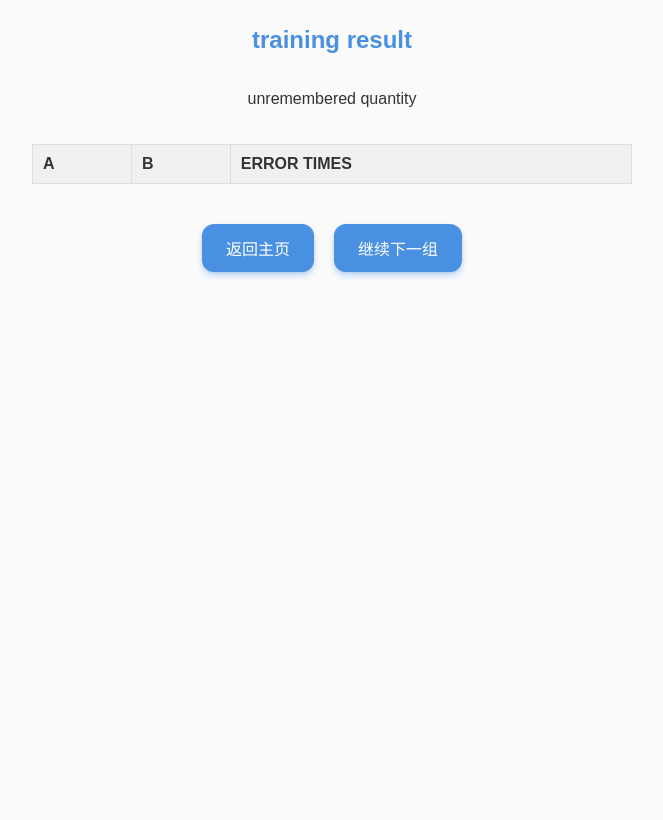
After one commit to zzy1099207684/ListeningLanguage, a Flask app: page /mixed_training_finish in a window 1280 px wide. The commit adds this page. Shown: the whole page, without its empty margins (308-971 px from the left). Run offline with Flask 3, Linux system fonts and the light colour scheme; lists and menus that the app fills with data are empty.

Commit message:
1. add new combined training function 2. renew layout 3. Chinese change to English.

```diff
--- a/app.py
+++ b/app.py
@@ -1,6 +1,6 @@
 # app.py
 
-from flask import Flask, render_template, request, jsonify, send_from_directory, session, Response
+from flask import Flask, render_template, request, jsonify, send_from_directory, session, Response, redirect, url_for
 from flask_session import Session
 from gtts import gTTS
 import tempfile
@@ -19,45 +19,37 @@ app = Flask(__name__)
 app.register_blueprint(edit_file_blueprint, url_prefix='/file')
 
 # 配置 Flask-Session
-app.config['SESSION_TYPE'] = 'filesystem'  # 使用文件系统存储会话数据
-app.config['SESSION_FILE_DIR'] = os.path.join(tempfile.gettempdir(), 'flask_sessions')  # 会话文件存储目录
+app.config['SESSION_TYPE'] = 'filesystem'
+app.config['SESSION_FILE_DIR'] = os.path.join(tempfile.gettempdir(), 'flask_sessions')
 app.config['SESSION_PERMANENT'] = False
-app.config['SECRET_KEY'] = 'safe_safe_safe'  # 替换为您的密钥
+app.config['SECRET_KEY'] = 'safe_safe_safe'
 
-# 初始化 Session
 Session(app)
 
-# 文本文件路径
 TEXT_FILE_PATH = 'store.txt'
 
-# 读取文本文件
+
 def read_text_file(file_path):
     if not os.path.exists(file_path):
         return []
     with open(file_path, 'r', encoding='utf-8') as file:
         lines = file.readlines()
-    # **修改**：跳过空行
     return [line.strip() for line in lines if line.strip()]
+
 
 lines = read_text_file(TEXT_FILE_PATH)
 total_lines = len(lines)
 
-# 存储临时文件列表
 temp_files = []
-
-# 临时音频文件存储根目录
 AUDIO_ROOT_DIR = os.path.join(tempfile.gettempdir(), 'flask_audio')
 os.makedirs(AUDIO_ROOT_DIR, exist_ok=True)
-
-# 持久化音频文件存储目录
 AUDIO_PERSISTENT_DIR = 'audio_files'
 os.makedirs(AUDIO_PERSISTENT_DIR, exist_ok=True)
 
-# 翻译存储文件路径
 TRANSLATIONS_FILE_PATH = 'translations.json'
 translations_lock = threading.Lock()
 
-# 加载已存在的翻译
+
 def load_translations():
     if os.path.exists(TRANSLATIONS_FILE_PATH):
         with open(TRANSLATIONS_FILE_PATH, 'r', encoding='utf-8') as f:
@@ -65,9 +57,10 @@ def load_translations():
     else:
         return {}
 
+
 translations = load_translations()
 
-# 注册文件删除函数
+
 def delete_temp_files():
     try:
         for session_dir in os.listdir(AUDIO_ROOT_DIR):
@@ -80,15 +73,17 @@ def delete_temp_files():
     except Exception as e:
         print(f"Error deleting temp audio files: {e}")
 
+
 atexit.register(delete_temp_files)
 
+
 def shuffle_random_order(start_index):
-    """生成一个以 start_index 开始的随机顺序列表。"""
     indices = list(range(total_lines))
     if start_index in indices:
         indices.remove(start_index)
     random.shuffle(indices)
     return [start_index] + indices
+
 
 @app.before_request
 def initialize_session_vars():
@@ -97,63 +92,56 @@ def initialize_session_vars():
     if 'play_count' not in session:
         session['play_count'] = 1
     if 'play_interval' not in session:
-        session['play_interval'] = 1  # 秒
+        session['play_interval'] = 1
     if 'play_mode' not in session:
-        session['play_mode'] = 'sequential'  # 'sequential' 或 'random'
+        session['play_mode'] = 'sequential'
     if 'random_order' not in session:
         session['random_order'] = list(range(total_lines))
         random.shuffle(session['random_order'])
     if 'random_index' not in session:
         session['random_index'] = 0
 
+
 @app.route('/language')
 def index():
     return render_template('index.html')
 
+
 def get_audio_file_path(text):
-    text_clean = re.sub(r'<\w+:\s*[^>]+>', '', text)  # 移除所有颜色标签
+    text_clean = re.sub(r'<\w+:\s*[^>]+>', '', text)
     text_hash = hashlib.sha256(text_clean.encode('utf-8')).hexdigest()
     filename = f"audio_{text_hash}.mp3"
     file_path = os.path.join(AUDIO_PERSISTENT_DIR, filename)
     return filename, file_path
 
+
 @app.route('/play', methods=['POST'])
 def play():
     global lines, total_lines
-
-    # 重新读取文本文件，防止修改后内容不同步
     lines = read_text_file(TEXT_FILE_PATH)
     total_lines = len(lines)
 
     if session['play_mode'] == 'sequential':
         if session['current_index'] >= total_lines:
-            # 重置到第一行
             session['current_index'] = 0
-
         line_index = session['current_index']
         text = lines[line_index]
         filename, file_path = get_audio_file_path(text)
-
-        # 如果音频文件已经存在，则不再生成
         if not os.path.exists(file_path):
-            # 移除颜色标签后生成音频
             text_clean = re.sub(r'<\w+:\s*([^>]+)>', r'\1', text)
             tts = gTTS(text=text_clean, lang='en', tld='com')
             tts.save(file_path)
             temp_files.append(filename)
-
         response = {
             'status': 'success',
             'audio_url': f'/audio/{filename}',
             'text': text,
             'current_index': line_index
         }
-
         return jsonify(response)
 
     elif session['play_mode'] == 'random':
         if session['random_index'] >= total_lines:
-            # 重新生成随机顺序
             if session['random_order']:
                 session['random_order'] = shuffle_random_order(session['random_order'][0])
             else:
@@ -163,15 +151,11 @@ def play():
         line_index = session['random_order'][session['random_index']]
         text = lines[line_index]
         filename, file_path = get_audio_file_path(text)
-
-        # 如果音频文件已经存在，则不再生成
         if not os.path.exists(file_path):
-            # 移除颜色标签后生成音频
             text_clean = re.sub(r'<\w+:\s*([^>]+)>', r'\1', text)
             tts = gTTS(text=text_clean, lang='en', tld='com')
             tts.save(file_path)
             temp_files.append(filename)
-
         response = {
             'status': 'success',
             'audio_url': f'/audio/{filename}',
@@ -179,14 +163,14 @@ def play():
             'current_index': line_index
         }
 
-        # 递增 random_index 以播放下一个随机句子
         session['random_index'] += 1
+        return jsonify(response)
 
-        return jsonify(response)
 
 @app.route('/audio/<filename>')
 def serve_audio(filename):
     return send_from_directory(AUDIO_PERSISTENT_DIR, filename, as_attachment=False)
+
 
 @app.route('/set_play_options', methods=['POST'])
 def set_play_options():
@@ -197,9 +181,11 @@ def set_play_options():
         return jsonify({'status': 'error', 'message': 'Invalid input.'})
     return jsonify({'status': 'options_set'})
 
+
 @app.route('/get_play_options', methods=['GET'])
 def get_play_options():
     return jsonify({'play_count': session['play_count'], 'play_interval': session['play_interval']})
+
 
 @app.route('/get_current_text', methods=['GET'])
 def get_current_text():
@@ -212,9 +198,10 @@ def get_current_text():
             'status': 'success',
             'text': current_lines[session['current_index']],
             'sentence_index': session['current_index']
-        })  # 返回单行文本和句子索引
+        })
     else:
         return jsonify({'status': 'success', 'text': 'no more.', 'sentence_index': -1})
+
 
 @app.route('/stop', methods=['POST'])
 def stop():
@@ -222,23 +209,22 @@ def stop():
     session['random_index'] = 0
     return jsonify({'status': 'stopped'})
 
+
 @app.route('/toggle_play_mode', methods=['POST'])
 def toggle_play_mode():
     if session['play_mode'] == 'sequential':
         session['play_mode'] = 'random'
-        # 生成新的随机顺序，以当前行开始
         session['random_order'] = shuffle_random_order(session['current_index'])
         session['random_index'] = 0
     else:
         session['play_mode'] = 'sequential'
-        # 保持 current_index 不变，以继续顺序播放
-        pass
+    return jsonify({'status': 'mode_toggled', 'play_mode': session['play_mode']})
 
-    return jsonify({'status': 'mode_toggled', 'play_mode': session['play_mode']})
 
 @app.route('/get_play_mode', methods=['GET'])
 def get_play_mode():
     return jsonify({'play_mode': session['play_mode']})
+
 
 @app.route('/next', methods=['POST'])
 def next_line():
@@ -246,7 +232,6 @@ def next_line():
         if session['current_index'] < total_lines - 1:
             session['current_index'] += 1
         else:
-            # 重置到第一行
             session['current_index'] = 0
         return jsonify({'status': 'success', 'current_index': session['current_index']})
     elif session['play_mode'] == 'random':
@@ -254,12 +239,12 @@ def next_line():
             session['random_index'] += 1
             return jsonify({'status': 'success', 'current_index': session['random_order'][session['random_index']]})
         else:
-            # 重新洗牌
-            session['random_order'] = shuffle_random_order(session['random_order'][0])
+            session['random_order'] = shuffle_random_order(session['random_order'][session['random_index']])
             session['random_index'] = 0
             return jsonify({'status': 'success', 'current_index': session['random_order'][session['random_index']]})
     else:
         return jsonify({'status': 'error', 'message': 'Unknown play mode.'})
+
 
 @app.route('/previous', methods=['POST'])
 def previous_line():
@@ -278,44 +263,49 @@ def previous_line():
     else:
         return jsonify({'status': 'error', 'message': 'Unknown play mode.'})
 
-# 新的扫描资源路由(使用SSE)
+
 @app.route('/scan_resources', methods=['GET'])
 def scan_resources():
     def generate_events():
         try:
-            # 重新读取文本文件
             current_lines = read_text_file(TEXT_FILE_PATH)
-            total = len(current_lines)
+            unique_lines = list(set(current_lines))
+            processed_lines = [line.replace('.', '') for line in unique_lines]
+
+            if processed_lines:
+                processed_lines.sort()
+                with open(TEXT_FILE_PATH, 'w', encoding='utf-8') as f:
+                    for pl in processed_lines:
+                        f.write(pl.strip() + '\n')
+
+            updated_lines = read_text_file(TEXT_FILE_PATH)
+            total = len(updated_lines)
             if total == 0:
                 yield f"data: {{\"status\":\"done\",\"message\":\"no data\"}}\n\n"
                 return
 
             with translations_lock:
-                # 加载最新翻译
-                translations = load_translations()
+                current_translations = load_translations()
 
-            for i, text in enumerate(current_lines):
-                # 生成音频
+            for i, text in enumerate(updated_lines):
                 filename, file_path = get_audio_file_path(text)
+                text_clean = re.sub(r'<\w+:\s*([^>]+)>', r'\1', text)
+
                 if not os.path.exists(file_path):
-                    text_clean = re.sub(r'<\w+:\s*([^>]+)>', r'\1', text)
                     tts = gTTS(text=text_clean, lang='en', tld='com')
                     tts.save(file_path)
 
-                # 翻译(如果没有则生成并存储)
-                with translations_lock:
-                    translations = load_translations()
-                    if text not in translations:
-                        text_clean = re.sub(r'<\w+:\s*([^>]+)>', r'\1', text)
-                        translated_text = GoogleTranslator(source='en', target='zh-CN').translate(text_clean)
-                        translations[text] = translated_text
-                        with open(TRANSLATIONS_FILE_PATH, 'w', encoding='utf-8') as f:
-                            json.dump(translations, f, ensure_ascii=False, indent=4)
+                if text_clean not in current_translations:
+                    translated_text = GoogleTranslator(source='en', target='zh-CN').translate(text_clean)
+                    current_translations[text_clean] = translated_text
 
                 progress = (i + 1) / total * 100
-                yield f"data: {{\"status\":\"working\",\"progress\":{progress},\"current_index\":{i+1},\"total\":{total}}}\n\n"
+                yield f"data: {{\"status\":\"working\",\"progress\":{progress},\"current_index\":{i + 1},\"total\":{total}}}\n\n"
 
-            # 全部完成
+            with translations_lock:
+                with open(TRANSLATIONS_FILE_PATH, 'w', encoding='utf-8') as f:
+                    json.dump(current_translations, f, ensure_ascii=False, indent=4)
+
             yield f"data: {{\"status\":\"done\"}}\n\n"
 
         except Exception as e:
@@ -323,23 +313,21 @@ def scan_resources():
 
     return Response(generate_events(), mimetype='text/event-stream')
 
-# 修改后的保存颜色标注的路由
+
 @app.route('/update_word_color', methods=['POST'])
 def update_word_color():
-    global lines, total_lines  # 将 global 声明移动到函数开头
+    global lines, total_lines
     try:
         data = request.get_json()
         sentence_index = int(data.get('sentence_index'))
-        color_changes = data.get('color_changes', [])  # Expecting a list of {word_index, color}
+        color_changes = data.get('color_changes', [])
 
         if not isinstance(color_changes, list):
-            # Single color change
             color_changes = [{
                 'word_index': int(data.get('word_index')),
                 'color': data.get('color')
             }]
 
-        # 读取当前文本
         if not os.path.exists(TEXT_FILE_PATH):
             return jsonify({'status': 'error', 'message': 'Text file does not exist.'}), 400
 
@@ -351,7 +339,6 @@ def update_word_color():
 
         line = lines[sentence_index].strip()
 
-        # Parse the line into words, and mark red words
         word_red = []
         words = []
         pattern = re.compile(r'<red:\s*([^>]+)>')
@@ -363,25 +350,23 @@ def update_word_color():
                 if plain_text:
                     plain_words = plain_text.split()
                     words.extend(plain_words)
-                    word_red.extend([False]*len(plain_words))
+                    word_red.extend([False] * len(plain_words))
             red_text = match.group(1).strip()
             if red_text:
                 red_words = red_text.split()
                 words.extend(red_words)
-                word_red.extend([True]*len(red_words))
+                word_red.extend([True] * len(red_words))
             last = end
         if last < len(line):
             plain_text = line[last:].strip()
             if plain_text:
                 plain_words = plain_text.split()
                 words.extend(plain_words)
-                word_red.extend([False]*len(plain_words))
+                word_red.extend([False] * len(plain_words))
 
-        # Apply color changes
         for change in color_changes:
             word_index = int(change.get('word_index'))
-            color = change.get('color')  # 'red' or None
-
+            color = change.get('color')
             if word_index < 0 or word_index >= len(words):
                 return jsonify({'status': 'error', 'message': f'Word index {word_index} out of range.'}), 400
 
@@ -392,24 +377,19 @@ def update_word_color():
             else:
                 word_red[word_index] = False
 
-        # Reconstruct the line by wrapping each red word in <red: word> tags
         modified_line = ''
         for i, word in enumerate(words):
             if word_red[i]:
                 modified_line += f'<red: {word}> '
             else:
                 modified_line += f'{word} '
-
         modified_line = modified_line.strip()
 
-        # Update the lines list
         lines[sentence_index] = modified_line + '\n'
 
-        # 写回文件
         with open(TEXT_FILE_PATH, 'w', encoding='utf-8') as f:
             f.writelines(lines)
 
-        # 更新全局的 lines 和 total_lines 变量
         lines = read_text_file(TEXT_FILE_PATH)
         total_lines = len(lines)
 
@@ -418,8 +398,7 @@ def update_word_color():
         print(f"Error updating word color: {e}")
         return jsonify({'status': 'error', 'message': 'Could not update word color.'}), 500
 
-# 修改的翻译路由: 优先从translations.json中获取翻译
-# 若无翻译则返回 "status":"missing_translation"
+
 @app.route('/translate', methods=['POST'])
 def translate_text():
     data = request.get_json()
@@ -431,9 +410,15 @@ def translate_text():
         translated_text = translations[text_clean]
         return jsonify({'status': 'success', 'translated_text': translated_text})
     else:
+        # 若没找到，说明当前text_clean可能是中文，需要找对应英文
+        mixed_set = session.get('mixed_set', [])
+        for item in mixed_set:
+            if item['zh'] == text_clean:
+                # 找到对应的英文
+                return jsonify({'status': 'success', 'translated_text': item['en']})
         return jsonify({'status': 'missing_translation', 'translated_text': ''})
 
-# 新增的即时翻译单词路由，不使用缓存
+
 @app.route('/translate_word', methods=['POST'])
 def translate_word():
     data = request.get_json()
@@ -441,12 +426,153 @@ def translate_word():
     if not word:
         return jsonify({'status': 'error', 'message': 'No text provided.'}), 400
     try:
-        # 使用 GoogleTranslator 直接翻译单词，不使用缓存
         translated_word = GoogleTranslator(source='auto', target='zh-CN').translate(word)
         return jsonify({'status': 'success', 'translated_text': translated_word})
     except Exception as e:
         print(f"Error translating word '{word}': {e}")
         return jsonify({'status': 'error', 'message': 'Translation failed.'}), 500
 
+
+@app.route('/mixed_training_setup', methods=['GET'])
+def mixed_training_setup():
+    global lines
+    lines = read_text_file(TEXT_FILE_PATH)
+    if len(lines) == 0:
+        return redirect(url_for('index'))
+    sample_count = min(10, len(lines))
+    chosen_lines = random.sample(lines, sample_count)
+
+    with translations_lock:
+        all_translations = load_translations()
+
+    mixed_set = []
+    # 在此处决定每个句子的初始方向: 50%概率en2zh(看英知中), 50%概率zh2en(看中知英)
+    for l in chosen_lines:
+        text_clean = re.sub(r'<\w+:\s*([^>]+)>', r'\1', l)
+        zh_trans = all_translations.get(text_clean, None)
+        if zh_trans is None:
+            zh_trans = "未找到翻译，请先进行资源扫描（scan new resource）以生成翻译。"
+
+        direction = random.choice(['en2zh', 'zh2en'])
+        mixed_set.append({
+            'en': text_clean,
+            'zh': zh_trans,
+            'wrong_count': 0,
+            'direction': direction
+        })
+
+    session['mixed_set_initial'] = [dict(item) for item in mixed_set]
+    session['mixed_set'] = mixed_set
+
+    return redirect(url_for('mixed_training'))
+
+
+@app.route('/mixed_training')
+def mixed_training():
+    return render_template('mixed_training.html')
+
+
+@app.route('/mixed_training_next', methods=['GET'])
+def mixed_training_next():
+    super_mixed = request.args.get('super_mixed', '0')  # '1' 表示选中，'0' 表示未选中
+    mixed_set = session.get('mixed_set', [])
+    if not mixed_set:
+        return jsonify({'status': 'done'})
+
+    sentence = random.choice(mixed_set)
+    remaining_count = len(mixed_set)
+
+    if super_mixed == '1':
+        show_lang = random.choice(['en', 'zh'])
+    else:
+        if sentence['direction'] == 'en2zh':
+            show_lang = 'en'
+        else:
+            show_lang = 'zh'
+
+    response = {
+        'status': 'success',
+        'show_text': sentence[show_lang],
+        'lang': show_lang,
+        'remaining_count': remaining_count
+    }
+
+    if show_lang == 'en':
+        text_clean = sentence['en']
+        filename, file_path = get_audio_file_path(text_clean)
+        if not os.path.exists(file_path):
+            tts = gTTS(text=text_clean, lang='en', tld='com')
+            tts.save(file_path)
+        response['audio_url'] = f'/audio/{filename}'
+
+    return jsonify(response)
+
+
+@app.route('/mixed_training_mark', methods=['POST'])
+def mixed_training_mark():
+    data = request.get_json()
+    show_text = data.get('show_text', '').strip()
+    choice = data.get('choice', '')
+    lang = data.get('lang', 'en')
+
+    mixed_set = session.get('mixed_set', [])
+    found = None
+    for item in mixed_set:
+        if item[lang] == show_text:
+            found = item
+            break
+    if not found:
+        return jsonify({'status': 'error', 'message': 'Sentence not found'})
+
+    other_lang = 'zh' if lang == 'en' else 'en'
+    other_text = found[other_lang]
+
+    if choice == 'known':
+        mixed_set.remove(found)
+        session['mixed_set'] = mixed_set
+        return jsonify({'status': 'success', 'other_text': other_text, 'done_for_this': True})
+    else:
+        found['wrong_count'] += 1
+        session['mixed_set'] = mixed_set
+        return jsonify({'status': 'success', 'other_text': other_text, 'done_for_this': False})
+
+
+@app.route('/mixed_training_check_finish', methods=['GET'])
+def mixed_training_check_finish():
+    mixed_set = session.get('mixed_set', [])
+    if len(mixed_set) == 0:
+        return jsonify({'status': 'finished'})
+    else:
+        return jsonify({'status': 'not_finished'})
+
+
+@app.route('/mixed_training_update_initial', methods=['POST'])
+def mixed_training_update_initial():
+    data = request.get_json()
+    show_text = data.get('show_text', '').strip()
+    lang = data.get('lang', 'en')
+    choice = data.get('choice', '')
+
+    initial_set = session.get('mixed_set_initial', [])
+    for item in initial_set:
+        if item[lang] == show_text:
+            if choice == 'unknown':
+                item['wrong_count'] += 1
+    session['mixed_set_initial'] = initial_set
+    return jsonify({'status': 'success'})
+
+
+@app.route('/mixed_training_all_done')
+def mixed_training_all_done():
+    return redirect(url_for('mixed_training_finish'))
+
+
+@app.route('/mixed_training_finish')
+def mixed_training_finish():
+    initial_set = session.get('mixed_set_initial', [])
+    errors = [item for item in initial_set if item['wrong_count'] > 0]
+    return render_template('mixed_training_result.html', errors=errors)
+
+
 if __name__ == '__main__':
     app.run(host='0.0.0.0', port=80)
--- /dev/null
+++ b/templates/mixed_training_result.html
@@ -0,0 +1,98 @@
+<!DOCTYPE html>
+<html lang="en">
+<head>
+    <meta charset="UTF-8">
+    <meta name="viewport" content="width=device-width, initial-scale=1.0">
+    <title>Mixed Training Result</title>
+    <style>
+        body {
+            display: flex;
+            flex-direction: column;
+            justify-content: flex-start;
+            align-items: center;
+            min-height: 100vh;
+            font-family: 'Arial', sans-serif;
+            margin: 0;
+            padding: 10px;
+            background-color: #fafafa;
+            color: #333;
+            text-align: center;
+            position: relative;
+        }
+        h1 {
+            font-size: 24px;
+            color: #4A90E2;
+            margin-bottom: 20px;
+        }
+        table {
+            border-collapse: collapse;
+            width: 80%;
+            max-width: 600px;
+            margin: 20px 0;
+        }
+        table, th, td {
+            border: 1px solid #ddd;
+        }
+        th, td {
+            padding: 10px;
+            font-size: 16px;
+            text-align: left;
+        }
+        th {
+            background-color: #f0f0f0;
+        }
+        .controls {
+            display: flex;
+            gap: 20px;
+            margin-top: 20px;
+            margin-bottom: 20px;
+        }
+        .control-btn {
+            background-color: #4A90E2;
+            border: none;
+            color: white;
+            padding: 12px 24px;
+            border-radius: 12px;
+            font-size: 16px;
+            cursor: pointer;
+            box-shadow: 0 4px 6px rgba(0, 123, 255, 0.24), 0 1px 3px rgba(0, 0, 0, 0.08);
+            transition: background-color 0.3s, transform 0.3s, opacity 0.3s;
+        }
+        .control-btn:hover:not(:disabled) {
+            background-color: #357ABD;
+            transform: translateY(-2px);
+            box-shadow: 0 7px 14px rgba(0, 123, 255, 0.24), 0 3px 6px rgba(0, 0, 0, 0.08);
+        }
+        .control-btn:disabled {
+            background-color: #a0c4e8;
+            cursor: not-allowed;
+            opacity: 0.6;
+            transform: none;
+            box-shadow: none;
+        }
+    </style>
+</head>
+<body>
+    <h1>training result</h1>
+    <p>unremembered quantity </p>
+    <table>
+        <tr>
+            <th>A</th>
+            <th>B</th>
+            <th>ERROR TIMES</th>
+        </tr>
+        {% for item in errors %}
+        <tr>
+            <td>{{ item.en }}</td>
+            <td>{{ item.zh }}</td>
+            <td>{{ item.wrong_count }}</td>
+        </tr>
+        {% endfor %}
+    </table>
+    <div class="controls">
+        <!-- 将返回主页的跳转改为 /language -->
+        <button class="control-btn" onclick="location.href='/language'">返回主页</button>
+        <button class="control-btn" onclick="location.href='/mixed_training_setup'">继续下一组</button>
+    </div>
+</body>
+</html>
```
Also changed, not shown: templates/index.html (+3 -9 lines), templates/mixed_training.html (added, +250 -0 lines).
